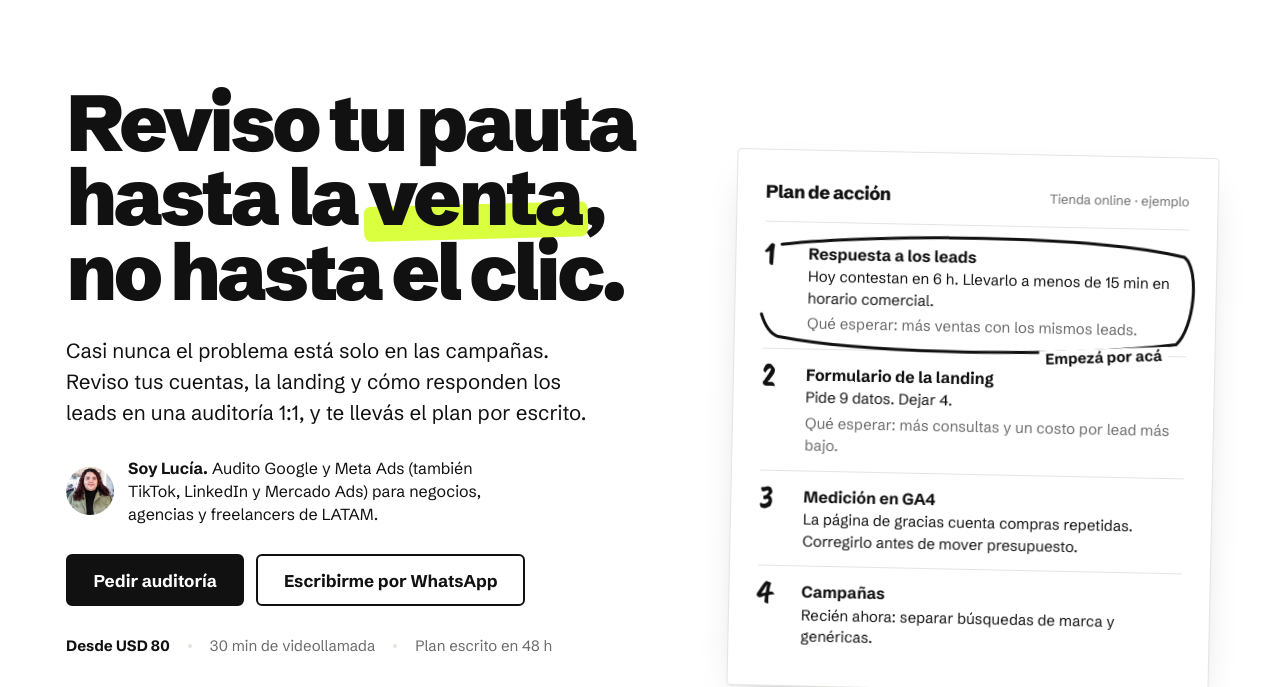
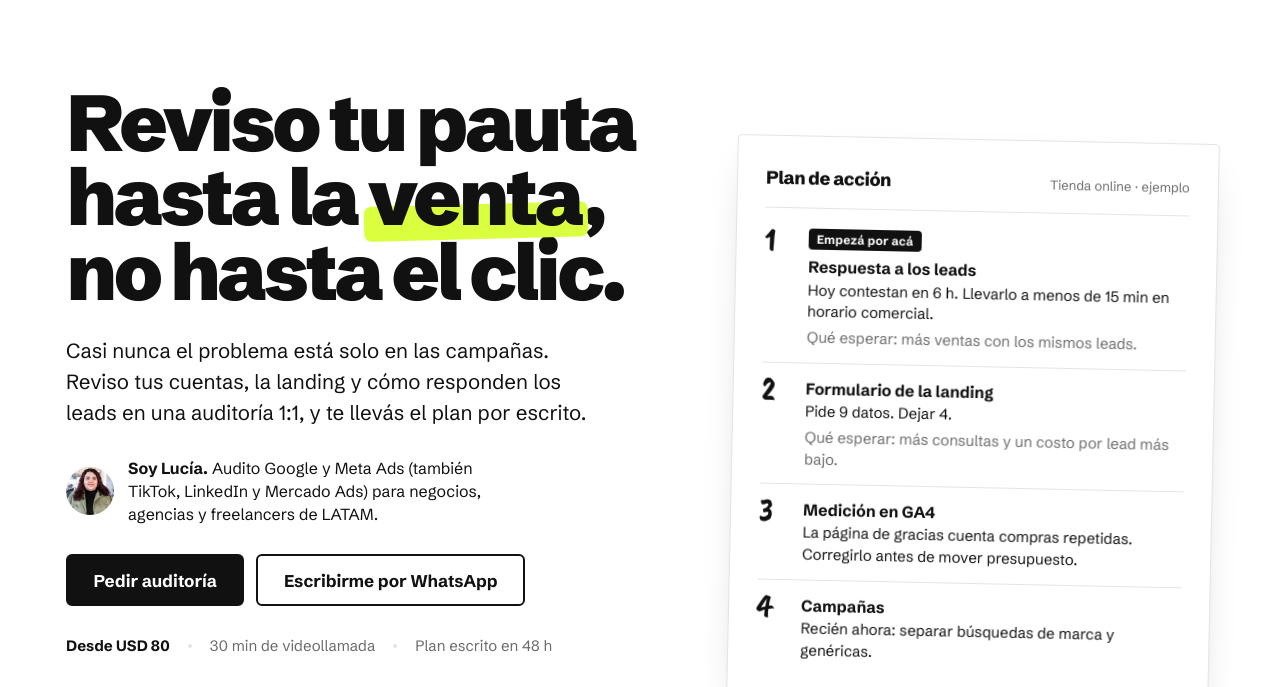
Before and after one commit to luciabritez12345/repo-nuevo2026web, a plain HTML site: page propuesta/index.html in a window 1280 px wide. Shown: the part 78-765 px from the top of the page. Drawn offline with nearby package versions, Linux system fonts and the light colour scheme.

Commit message:
Remove hand-drawn circles from proposal
Co-Authored-By: Claude Opus 5.5 <noreply@anthropic.com>
Claude-Session: https://claude.ai/code/session_01RUMNaKFFZTCarrP1jBfzg6

```diff
--- a/propuesta/index.html
+++ b/propuesta/index.html
@@ -102,8 +102,7 @@ body::before{content:"";position:fixed;inset:0 0 auto;height:env(safe-area-inset
 .plan li .hand{font-size:2.1rem;margin-top:-4px}
 .plan li b{display:block;font-weight:700;font-size:1rem}
 .plan li em{font-style:normal;color:var(--muted);display:block;margin-top:4px}
-.plan .ring{position:absolute;left:-14px;top:2px;width:calc(100% + 26px);height:calc(100% - 2px);pointer-events:none;overflow:visible}
-.plan .note{position:absolute;right:18px;bottom:-12px;line-height:1.2;font-weight:700;font-size:.9375rem;background:var(--paper);padding:0 6px;transform:rotate(-3deg)}
+.plan .tag{display:inline-block;margin-bottom:6px;padding:3px 8px;border-radius:4px;background:var(--ink);color:var(--on-ink);font-weight:700;font-size:.75rem;letter-spacing:.02em;line-height:1.3}
 .plan-fig figcaption{font-size:.875rem;color:var(--muted);padding-left:4px}
 .proof{display:grid;grid-template-columns:auto minmax(0,1fr);align-items:center;gap:4px 16px;margin-top:4px;padding-top:22px;border-top:1px solid var(--line);font-size:1rem}
 .proof .hand{font-size:2.2rem}
@@ -137,7 +136,6 @@ tr.after{background:var(--paper)}
 .case-num{position:relative;display:inline-block;font-size:clamp(5rem,10vw,7.5rem);line-height:.85}
 .case-num.barred::before{content:"";position:absolute;z-index:-1;left:-.04em;right:-.06em;bottom:.08em;height:.32em;background:var(--lime);border-radius:.06em;transform:rotate(-1.5deg)}
 .case-num-wrap{position:relative;isolation:isolate}
-.case-num .circ{position:absolute;inset:-.22em -.28em -.12em -.22em;width:calc(100% + .5em);height:calc(100% + .34em);overflow:visible}
 .case h3{font-weight:800;font-size:1.5rem;letter-spacing:-.025em}
 .case .meta{font-size:.9375rem;color:var(--muted);margin-top:2px}
 .case .what{margin-top:16px;max-width:52ch}
@@ -325,9 +323,7 @@ form{display:grid;gap:20px}
           <ol>
             <li>
               <span class="hand" aria-hidden="true">1</span>
-              <span><b>Respuesta a los leads</b>Hoy contestan en 6 h. Llevarlo a menos de 15 min en horario comercial.<em>Qué esperar: más ventas con los mismos leads.</em></span>
-              <svg class="ring stroke-draw" viewBox="0 0 400 100" preserveAspectRatio="none" aria-hidden="true"><path pathLength="1" d="M28 12C110 2 300 -2 386 16c14 10 10 60-6 74-90 12-270 14-354 0C6 84 2 34 12 20c8-10 30-12 52-13" fill="none" stroke="#111" stroke-width="3" stroke-linecap="round" vector-effect="non-scaling-stroke"/></svg>
-              <span class="note" aria-hidden="true">Empezá por acá</span>
+              <span><span class="tag">Empezá por acá</span><b>Respuesta a los leads</b>Hoy contestan en 6 h. Llevarlo a menos de 15 min en horario comercial.<em>Qué esperar: más ventas con los mismos leads.</em></span>
             </li>
             <li><span class="hand" aria-hidden="true">2</span><span><b>Formulario de la landing</b>Pide 9 datos. Dejar 4.<em>Qué esperar: más consultas y un costo por lead más bajo.</em></span></li>
             <li><span class="hand" aria-hidden="true">3</span><span><b>Medición en GA4</b>La página de gracias cuenta compras repetidas. Corregirlo antes de mover presupuesto.</span></li>
@@ -381,7 +377,7 @@ form{display:grid;gap:20px}
           </dl>
         </article>
         <article class="case">
-          <div class="case-num-wrap"><span class="case-num hand">+60%<svg class="circ stroke-draw" viewBox="0 0 200 100" preserveAspectRatio="none" aria-hidden="true"><path pathLength="1" d="M40 10C90 0 170 4 190 30c12 26-12 56-70 64-60 8-106-6-114-30C-2 40 20 16 62 8" fill="none" stroke="#111" stroke-width="3" stroke-linecap="round" vector-effect="non-scaling-stroke"/></svg></span></div>
+          <div class="case-num-wrap"><span class="case-num hand">+60%</span></div>
           <div>
             <h3>Piccadely</h3>
             <p class="meta">E-commerce · Argentina · un mes sin fechas especiales vs. el mismo mes del año anterior</p>
@@ -554,7 +550,7 @@ form{display:grid;gap:20px}
         <h3>Trazos a mano</h3>
         <ul>
           <li>Números con marcador (Caveat Brush) para pasos, casos y el plan.</li>
-          <li>Trazo fino negro para señalar: el círculo de "Empezá por acá", la flecha de "Acá se suele perder la plata", el subrayado de la garantía.</li>
+          <li>Trazo fino negro solo donde señala algo: la flecha de "Acá se suele perder la plata" y el subrayado de la garantía. Sin círculos.</li>
           <li>Tildes y cruces dibujadas en lugar de íconos.</li>
           <li>Máximo dos o tres trazos por pantalla, y cada uno señala un dato.</li>
         </ul>
```
